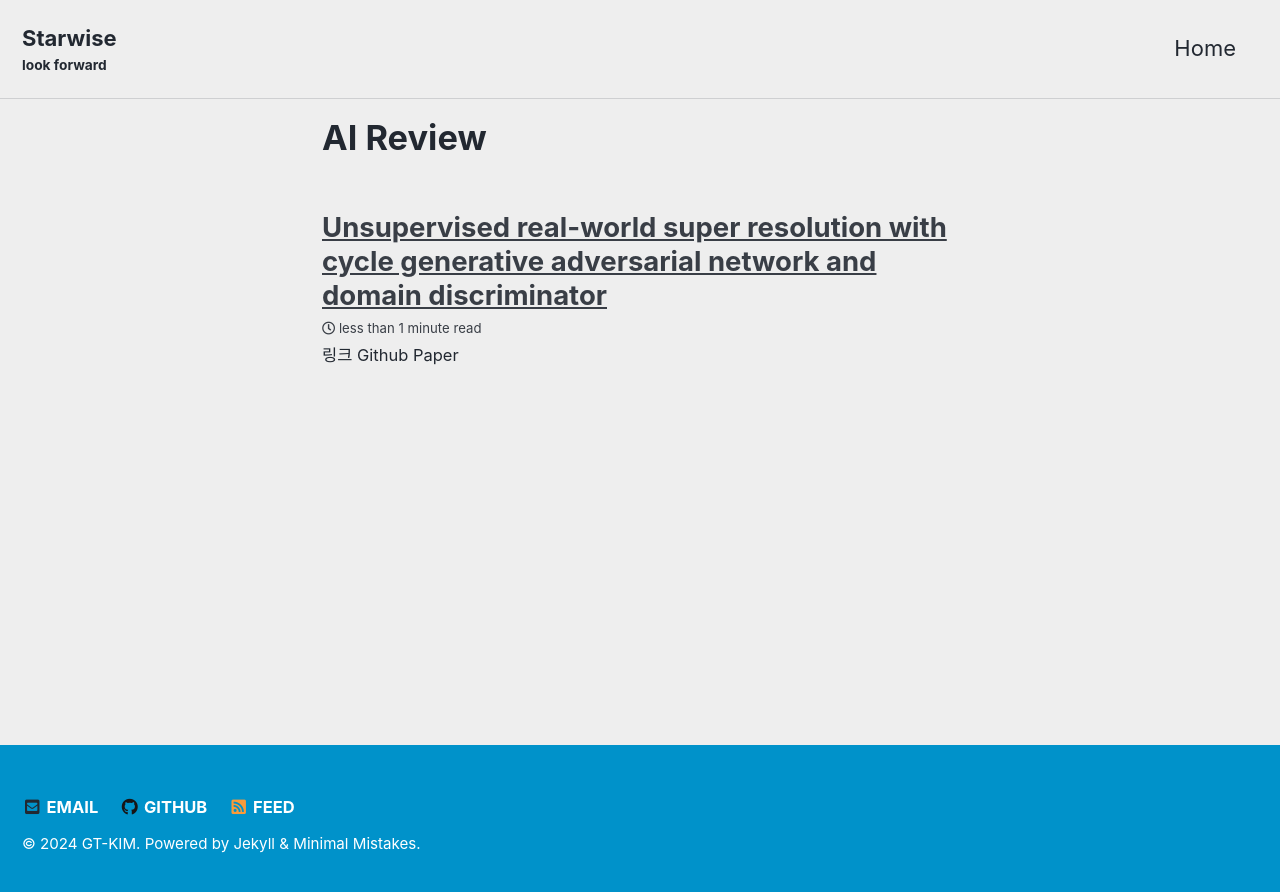
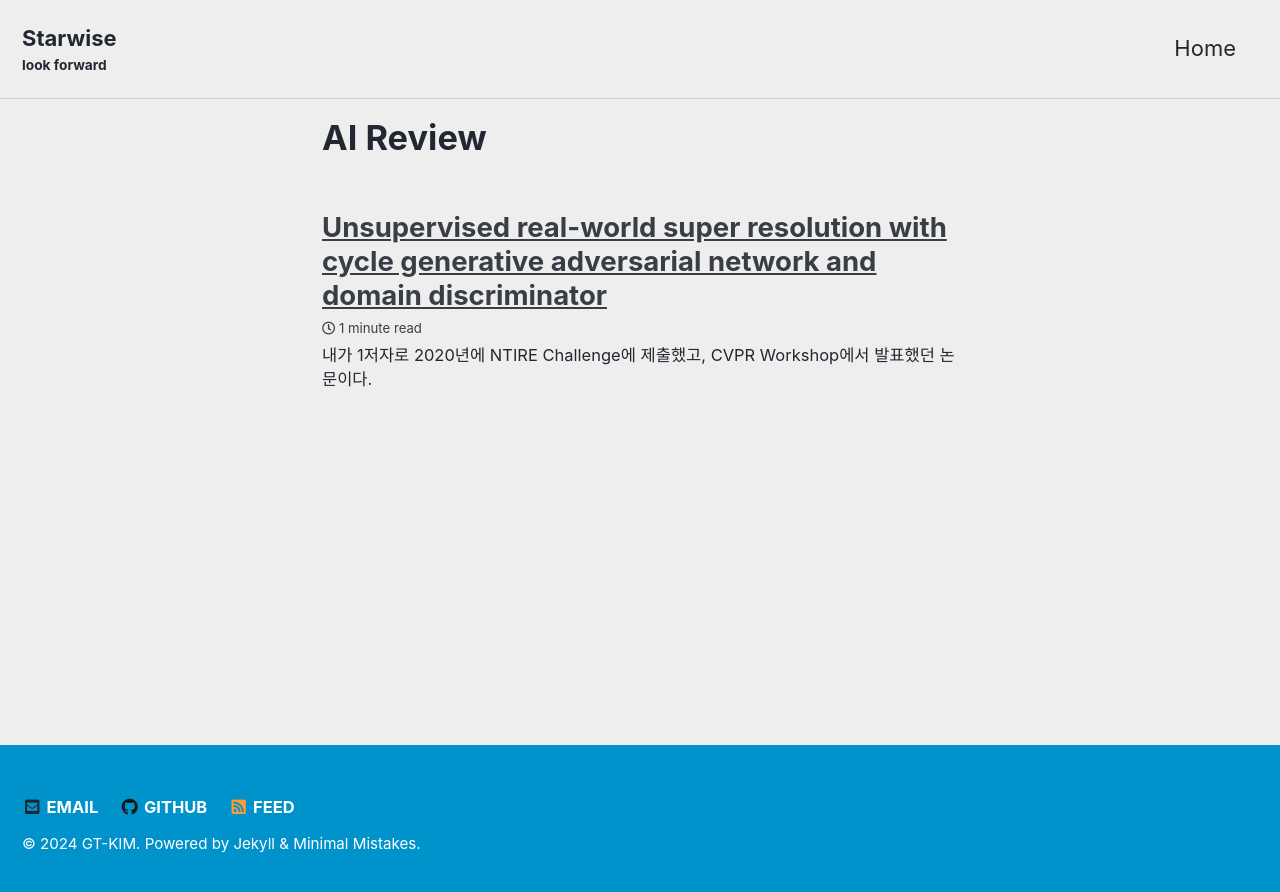
Before and after one commit to GT-KIM/GT-KIM.github.io, a Jekyll site: the page built from _pages/AI_review.md, in a window 1280 px wide. Shown: the top 892 px of the page. Built offline with Jekyll 4.4.1, drawn with Linux system fonts in a browser that asks for light colours; cached includes are drawn as plain includes.

Commit message:
20240215

```diff
--- a/_posts/AI_review/2024-02-13-Unsupervised real-world super resolution with cycle generative adversarial network and domain discriminator.md
+++ b/_posts/AI_review/2024-02-13-Unsupervised real-world super resolution with cycle generative adversarial network and domain discriminator.md
@@ -3,14 +3,19 @@
 categories:
  - ai_review
 ---
+내가 1저자로 2020년에 NTIRE Challenge에 제출했고, CVPR Workshop에서 발표했던 논문이다.
 
 ## 링크
 [Github](https://github.com/GT-KIM/unsupervised-super-resolution-domain-discriminator) [Paper](https://openaccess.thecvf.com/content_CVPRW_2020/papers/w31/Kim_Unsupervised_Real-World_Super_Resolution_With_Cycle_Generative_Adversarial_Network_and_CVPRW_2020_paper.pdf)
 
 ## 요약
+### Real-world super resolution
+당시
+
 전체 모델 구조는 아래와 같다.
 ![model](/assets/images/AI_review/20240213/model.png)
-input image, generator, discriminator, loss를 하나의 그림에 올리려고 해서 많이
+input image, generator, discriminator, loss를 하나의 그림에 올리려고 해서 그림이 다소 복잡한데, [참고 논문:Cycle-in-cycle GAN](https://openaccess.thecvf.com/content_cvpr_2018_workshops/papers/w13/Yuan_Unsupervised_Image_Super-Resolution_CVPR_2018_paper.pdf)과 기본적인 구조는 동일하고 Real-world Super resolution 성능을 향상시키기 위해 여러 가지를 추가한 논문이 되겠다.
+
 
 ## 회상
 이 논문은 2020년에 내가 1저자로 작성한 논문 중 처음으로 publish 된 논문이다. 현재 약 52회의 citation을 받아 내 연구 중 가장 많은 citation을 받은 논문이기도 하다. [NTIRE 2020 Challenge](https://data.vision.ee.ethz.ch/cvl/ntire20/)라는 CVPR Workshop 챌린지에 참가해서 5등을 했었고, 그 결과를 같은 학회에서 발표했다.
```
